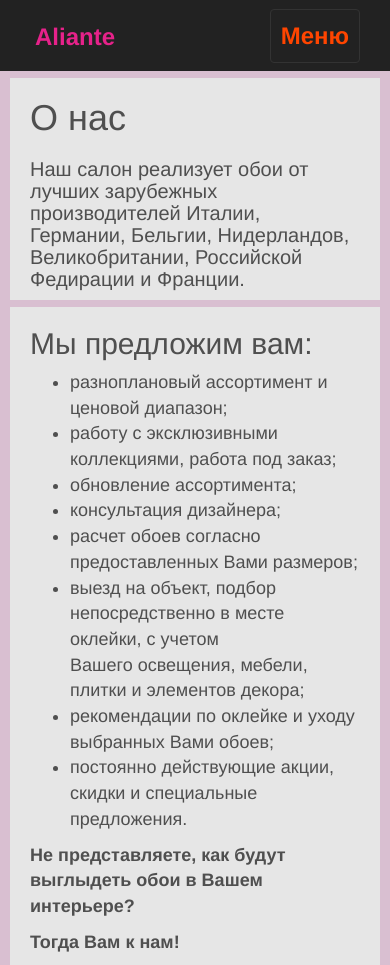
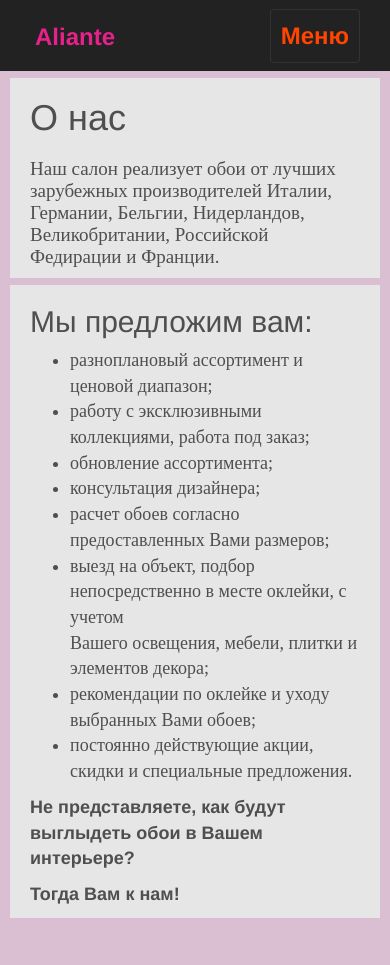
Before and after one commit to EGrechishnikov/aliante, a plain HTML site: page about.html in a window 390 px wide. After the commit the page ends 918 px from the top, so only its background shows below. Drawn offline with Linux system fonts and the light colour scheme.

Commit message:
fix style for mobile

```diff
--- a/css/about.css
+++ b/css/about.css
@@ -4,6 +4,10 @@ li, p {
 
 a {
     color: inherit;
+}
+
+h3, ul li {
+    font-family: serif;
 }
 
 a:hover {
@@ -25,7 +29,8 @@ a:hover {
 
 @media screen and (max-width: 767px) {
     h3 {
-        font-size: 20px;
+        font-size: 19px;
+        line-height: 22px;
     }
 
     li, p {
```
